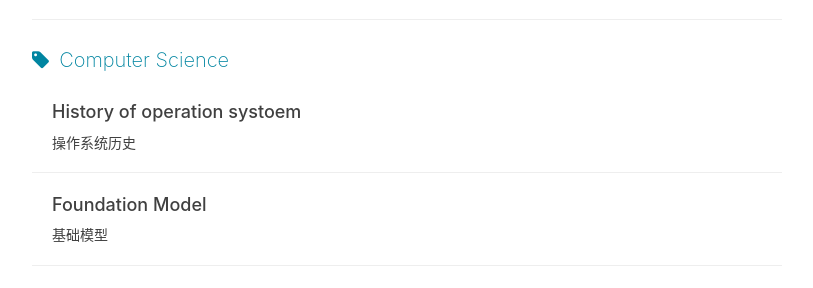
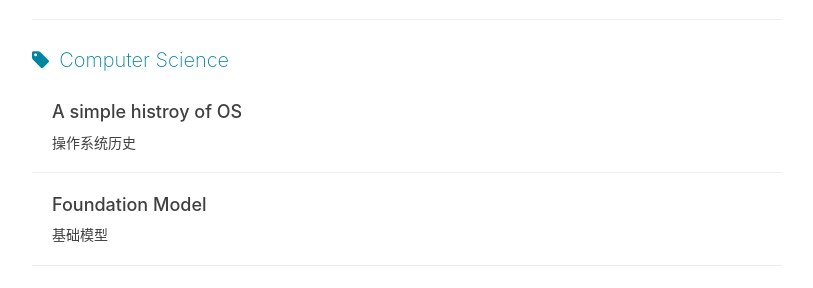
Before and after one commit to jizhang02/jizhang02.github.io, a Jekyll site: the page built from tags.html, in a window 1280 px wide and 900 px high, scrolled down 354 px. Shown: the part 159-447 px from the top of the window, without its empty margins (233-1046 px from the left). Built offline with Jekyll 4.4.1, drawn with Linux system fonts in a browser that asks for light colours; nearby versions of some CDN libraries; a script that is not in the unit is left out; comment, search, counter and statistics services are not loaded.

Commit message:
Update 2025-05-04-oshistory.markdown

```diff
--- a/_posts/2025-05-04-oshistory.markdown
+++ b/_posts/2025-05-04-oshistory.markdown
@@ -1,6 +1,6 @@
 ---
 layout:     post
-title:      "History of operation systoem"
+title:      "A simple histroy of OS"
 subtitle:   "操作系统历史"
 date:       2025-05-04
 author:     "Jing"
@@ -11,7 +11,6 @@
 ---
 
 
-### History of operation system
 A simple histroy of OS:
 
 ![](/img/history-OS.svg)
```
